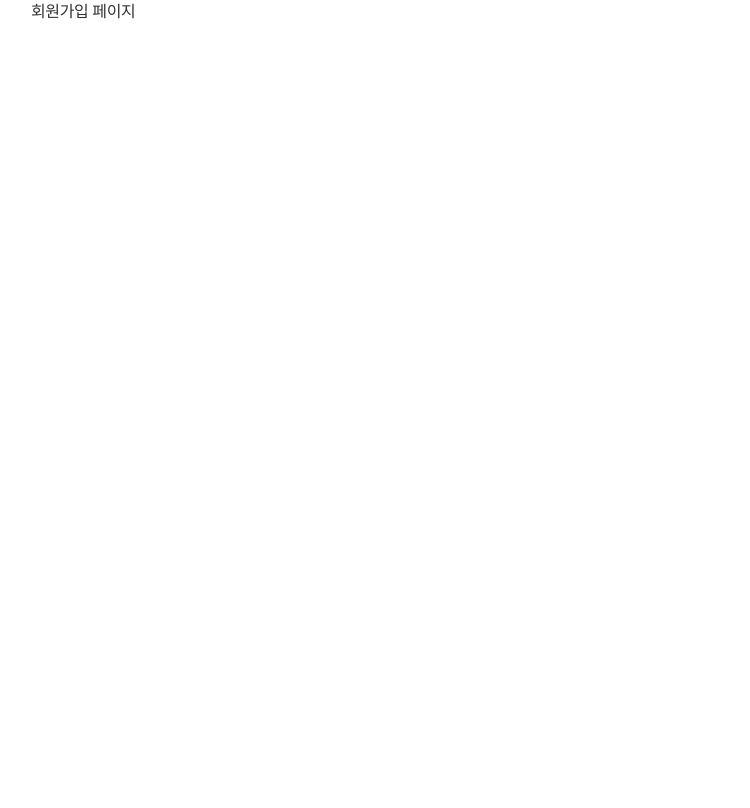
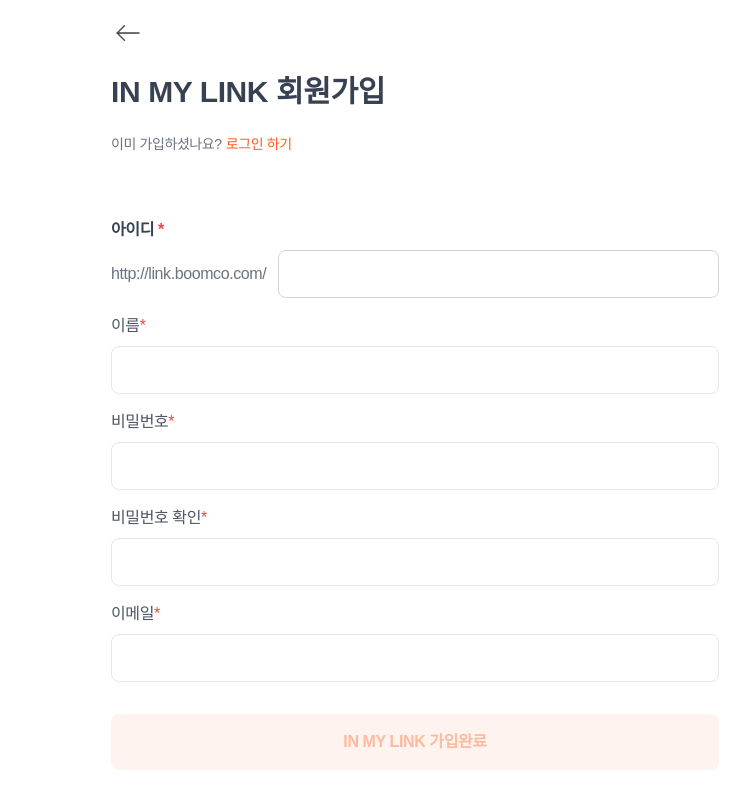
Before and after one commit to Mt-NextJs/linkle, a Next.js app: page /join in a window 1280 px wide. Shown: the top 808 px of the page, without its empty margins (225-975 px from the left). Built offline with nearby package versions, Linux system fonts and the light colour scheme.

Commit message:
✨[Feat] 회원가입 페이지 퍼블리싱 및 기능 구현 #34

```diff
--- a/src/app/join/page.tsx
+++ b/src/app/join/page.tsx
@@ -1,14 +1,226 @@
-import { Metadata } from "next";
+"use client";
 
-//metadata
-export const metadata: Metadata = {
-  title: "Join",
-};
+import FormInput from "@app/admin/(block)/components/form-input";
+import { ClientRoute } from "@config/route";
+import Image from "next/image";
+import Link from "next/link";
+import { useRouter } from "next/navigation";
+import { useState } from "react";
+import { twMerge } from "tailwind-merge";
 
 export default function Join() {
+  const [userId, setUserId] = useState("");
+  const [name, setName] = useState("");
+  const [password, setPassword] = useState("");
+  const [passwordConfirm, setPasswordConfirm] = useState("");
+  const [email, setEmail] = useState("");
+
+  const [isUserIdFocused, setIsUserIdFocused] = useState(false);
+  const [isNameFocused, setIsNameFocused] = useState(false);
+  const [isPasswordFocused, setIsPasswordFocused] = useState(false);
+  const [isPasswordConfirmFocused, setIsPasswordConfirmFocused] =
+    useState(false);
+  const [isEmailFocused, setIsEmailFocused] = useState(false);
+
+  const [isUserIdTouched, setIsUserIdTouched] = useState(false);
+  const [isNameTouched, setIsNameTouched] = useState(false);
+  const [isPasswordTouched, setIsPasswordTouched] = useState(false);
+  const [isPasswordConfirmTouched, setIsPasswordConfirmTouched] =
+    useState(false);
+  const [isEmailTouched, setIsEmailTouched] = useState(false);
+
+  const isDisabled =
+    !userId ||
+    !name ||
+    !password ||
+    !passwordConfirm ||
+    !email ||
+    password !== passwordConfirm;
+
+  const router = useRouter();
+
+  async function handleJoin(e: React.FormEvent<HTMLFormElement>) {
+    e.preventDefault();
+    if (isDisabled || password !== passwordConfirm) return;
+
+    try {
+      const response = await fetch(
+        `${process.env.NEXT_PUBLIC_API_URL}/api/user/add`,
+        {
+          method: "POST",
+          headers: {
+            "Content-Type": "application/json",
+          },
+          body: JSON.stringify({
+            name: name,
+            userId: userId,
+            password: password,
+            email: email,
+          }),
+        },
+      );
+
+      const infor = await response.json();
+      if (response.ok) {
+        alert("회원가입 성공!");
+        router.push(ClientRoute.LOGIN as string);
+      } else {
+        alert(
+          "회원가입 실패: " +
+            (infor.message || "알 수 없는 오류가 발생했습니다."),
+        );
+      }
+    } catch (error) {
+      console.log(error);
+      alert("회원가입 중 오류가 발생했습니다. 다시 시도해 주세요.");
+    }
+  }
+
   return (
-    <div>
-      <h1>회원가입 페이지</h1>
+    <div className="flex min-h-screen flex-col justify-center gap-16 px-20 py-4">
+      <div className="sr-only">
+        <h1>IN MY LINK 회원가입 페이지입니다!</h1>
+        <p>필수 정보를 입력해 주세요.</p>
+      </div>
+
+      <div className="flex flex-col gap-6">
+        <button type="button" onClick={() => router.back()}>
+          <Image
+            src="/assets/icons/icon_back.png"
+            alt="뒤로가기 아이콘"
+            width={34}
+            height={34}
+          />
+        </button>
+        <p className="pageName">IN MY LINK 회원가입</p>
+        <p className="text-sm text-gray-500">
+          이미 가입하셨나요?
+          <Link href={ClientRoute.LOGIN} className="ml-1 text-primary">
+            로그인 하기
+          </Link>
+        </p>
+      </div>
+
+      <form onSubmit={handleJoin} className="flex w-full flex-col gap-4">
+        {/* 아이디 필드 */}
+        <div className="flex flex-col gap-2">
+          <label
+            htmlFor="userId"
+            className="text-base font-semibold text-gray-700"
+          >
+            아이디 <span className="text-red-500">*</span>
+          </label>
+          <div className="flex items-center">
+            <span className="mr-3 text-gray-500">http://link.boomco.com/</span>
+            <input
+              id="userId"
+              type="text"
+              value={userId}
+              onChange={(e) => setUserId(e.target.value)}
+              onFocus={() => setIsUserIdFocused(true)}
+              onBlur={() => {
+                setIsUserIdFocused(false);
+                setIsUserIdTouched(true);
+              }}
+              required
+              className={twMerge(
+                "flex-1 rounded-lg border p-3",
+                isUserIdFocused ? "inserted" : "border-gray-300",
+              )}
+            />
+          </div>
+          {isUserIdTouched && !userId && (
+            <p className="text-sm text-red-500">필수 입력 정보입니다</p>
+          )}
+        </div>
+
+        {/* 이름 필드 */}
+        <FormInput
+          label="이름"
+          id="name"
+          required
+          value={name}
+          onChange={(e) => setName(e.target.value)}
+          onFocus={() => setIsNameFocused(true)}
+          onBlur={() => {
+            setIsNameFocused(false);
+            setIsNameTouched(true);
+          }}
+          className={twMerge(isNameFocused ? "inserted" : "")}
+        />
+        {isNameTouched && !name && (
+          <p className="text-sm text-red-500">필수 입력 정보입니다</p>
+        )}
+
+        {/* 비밀번호 필드 */}
+        <FormInput
+          label="비밀번호"
+          id="password"
+          type="password"
+          required
+          value={password}
+          onChange={(e) => setPassword(e.target.value)}
+          onFocus={() => setIsPasswordFocused(true)}
+          onBlur={() => {
+            setIsPasswordFocused(false);
+            setIsPasswordTouched(true);
+          }}
+          className={twMerge(isPasswordFocused ? "inserted" : "")}
+        />
+        {isPasswordTouched && !password && (
+          <p className="text-sm text-red-500">필수 입력 정보입니다</p>
+        )}
+
+        {/* 비밀번호 확인 필드 */}
+        <FormInput
+          label="비밀번호 확인"
+          id="passwordConfirm"
+          type="password"
+          required
+          value={passwordConfirm}
+          onChange={(e) => setPasswordConfirm(e.target.value)}
+          onFocus={() => setIsPasswordConfirmFocused(true)}
+          onBlur={() => {
+            setIsPasswordConfirmFocused(false);
+            setIsPasswordConfirmTouched(true);
+          }}
+          className={twMerge(isPasswordConfirmFocused ? "inserted" : "")}
+        />
+        {isPasswordConfirmTouched && !passwordConfirm && (
+          <p className="text-sm text-red-500">필수 입력 정보입니다</p>
+        )}
+        {passwordConfirm && password !== passwordConfirm && (
+          <p className="text-sm text-red-500">비밀번호가 일치하지 않습니다</p>
+        )}
+
+        {/* 이메일 필드 */}
+        <FormInput
+          label="이메일"
+          id="email"
+          type="email"
+          required
+          value={email}
+          onChange={(e) => setEmail(e.target.value)}
+          onFocus={() => setIsEmailFocused(true)}
+          onBlur={() => {
+            setIsEmailFocused(false);
+            setIsEmailTouched(true);
+          }}
+          className={twMerge(isEmailFocused ? "inserted" : "")}
+        />
+        {isEmailTouched && !email && (
+          <p className="text-sm text-red-500">필수 입력 정보입니다</p>
+        )}
+
+        {/* 가입 완료 버튼 */}
+        <button
+          type="submit"
+          className={twMerge("button color mt-4", isDisabled && "disable")}
+          disabled={isDisabled}
+        >
+          IN MY LINK 가입완료
+        </button>
+      </form>
     </div>
   );
 }
```
